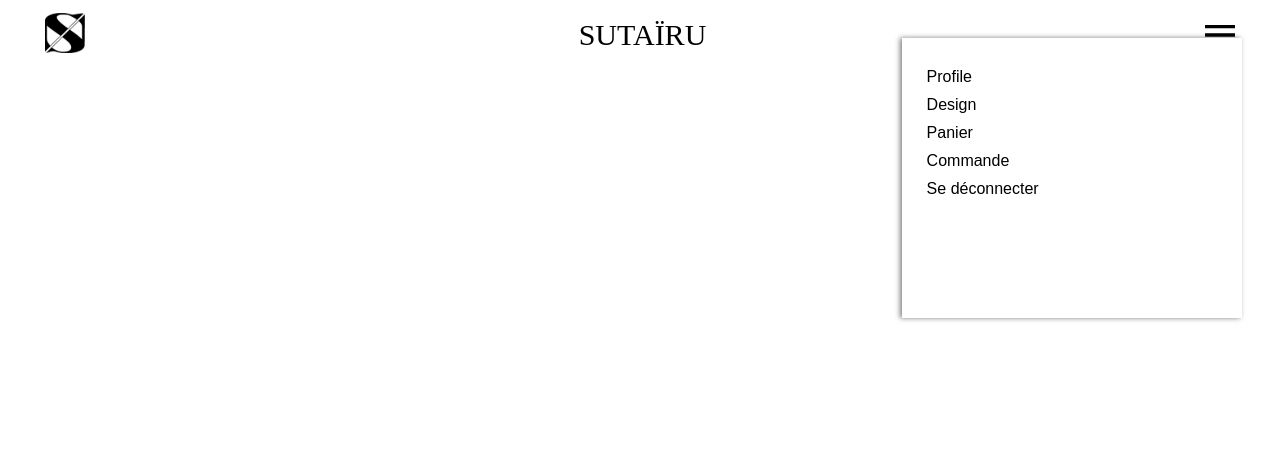
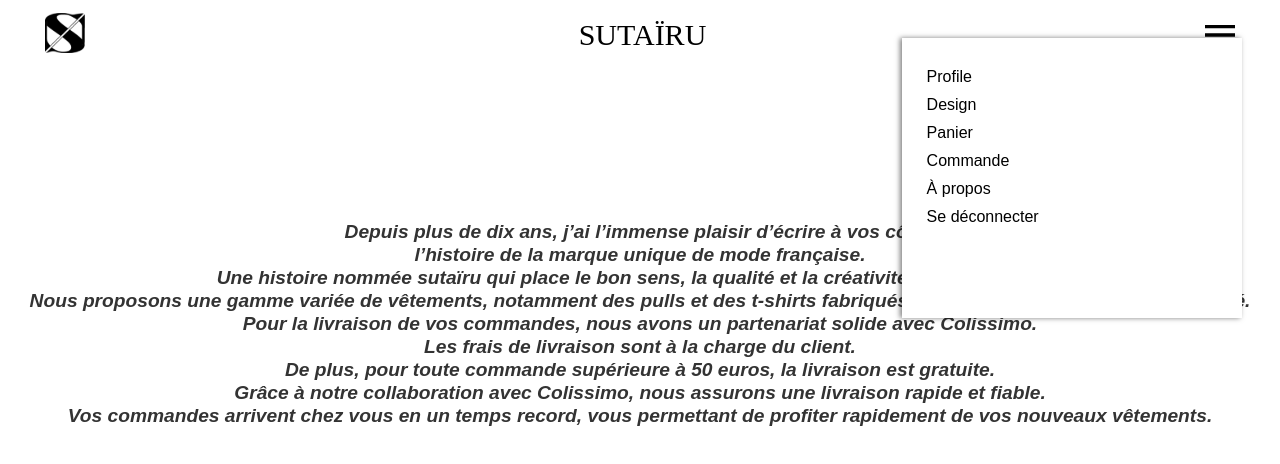
Before and after one commit to rosierludivine/Sutairu, a React (Create React App) app in the folder sutairu/: page /propos in a window 1280 px wide. Both pictures are taken after a click on the picture 1219 px from the left and 35 px from the top of the page. Shown: the top 464 px of the page. Built offline with nearby package versions, Linux system fonts and the light colour scheme; no server answers.

Commit message:
create page a propos

```diff
--- a/sutairu/src/App.js
+++ b/sutairu/src/App.js
@@ -11,6 +11,7 @@
 import Colis from "./pages/MonColis";
 import Panier from "./pages/MonPanier";
 import Commandes from "./pages/MesCommandes";
+import Propos from "./pages/Propos";
 import { PanierProvider } from "./pages/PanierProvider";
 import ForgetMdpPage from "./pages/foregtmdp";
 
@@ -30,6 +31,7 @@
           <Route path="/colis" element={<Colis />} />
           <Route path="/panier" element={<Panier />} />
           <Route path="/commandes" element={<Commandes />} />
+          <Route path="/propos" element={<Propos />} />
         </Routes>
         </PanierProvider>
       </Header>
--- a/sutairu/src/components/NavBar.js
+++ b/sutairu/src/components/NavBar.js
@@ -99,6 +99,9 @@
             <a href="/commandes" style={style.menuItem}>
               Commande
             </a>
+            <a href="/propos" style={style.menuItem}>
+              À propos
+            </a>
             <a href="/" style={style.menuItem}>
               Se déconnecter
             </a>
--- /dev/null
+++ b/sutairu/src/pages/Propos.js
@@ -0,0 +1,18 @@
+import React from "react";
+import "./propos.css";
+
+export default function Propos() {
+  return (
+    <div className="container-propos">
+        <p className="text-propos"> Depuis plus de dix ans, j’ai l’im­mense plai­sir d’écrire à vos côtés<br />
+            l’his­toire de la marque unique de mode française.<br/>
+            Une histoire nommée sutaïru qui place le bon sens, la qualité et la créa­ti­vité au cœur de tout.<br/>
+            Nous proposons une gamme variée de vêtements, notamment des pulls et des t-shirts fabriqués à partir de coton de première qualité.<br/>
+            Pour la livraison de vos commandes, nous avons un partenariat solide avec Colissimo.<br/>
+            Les frais de livraison sont à la charge du client.<br/>
+            De plus, pour toute commande supérieure à 50 euros, la livraison est gratuite.<br/>
+            Grâce à notre collaboration avec Colissimo, nous assurons une livraison rapide et fiable.<br/>
+            Vos commandes arrivent chez vous en un temps record, vous permettant de profiter rapidement de vos nouveaux vêtements.</p>
+    </div>
+  );
+}
--- /dev/null
+++ b/sutairu/src/pages/propos.css
@@ -0,0 +1,15 @@
+.container-propos {
+    margin-bottom: 2rem;
+    padding-left: 1rem;
+    padding-right: 1rem;
+}
+
+.text-propos {
+    margin-top: 12%;
+    font-size: 1.2rem;
+    font-weight: bold;
+    line-height: 1.2;
+    color: #333;
+    font-style: italic;
+    text-align: center;
+}
```
Also changed, not shown: 2 other files (tests, documents, lock files or other folders).
